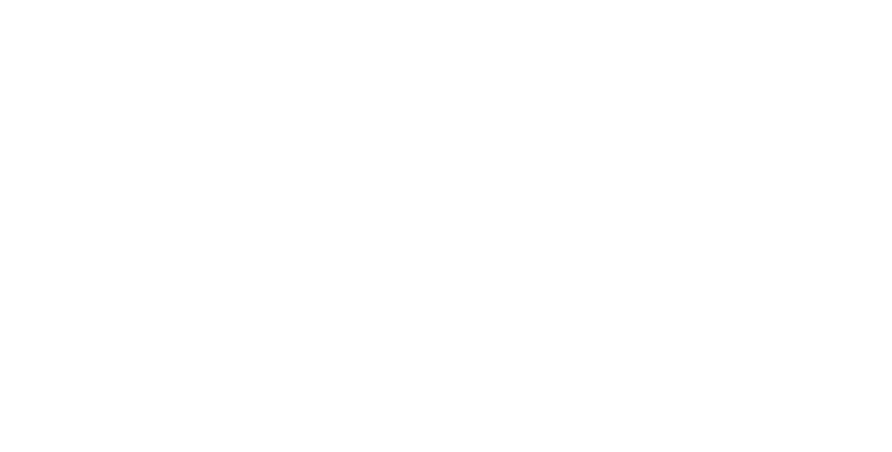
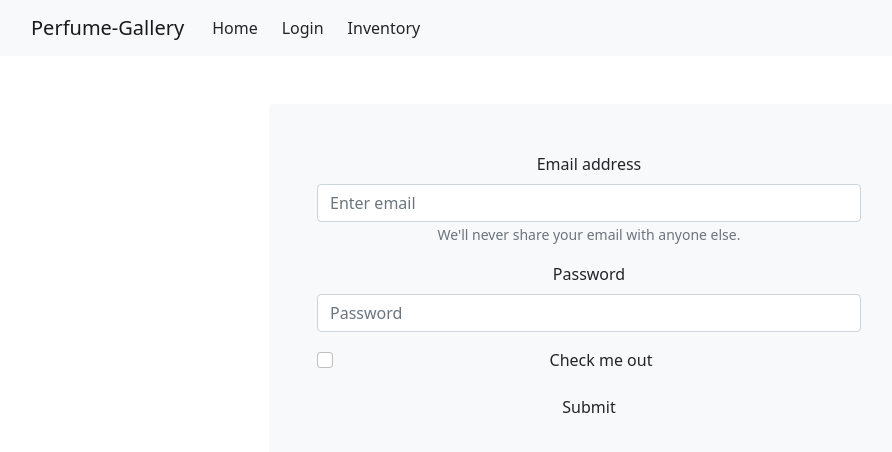
Before and after one commit to MDSHOHAG617/Perfume_Gallery-Client-side, a React (Create React App) app: page /login in a window 1280 px wide. Before the commit this address had no page. Shown: the top 452 px of the page, without its empty margins (51-943 px from the left). Built offline with nearby package versions, Linux system fonts and the light colour scheme.

Commit message:
login done

```diff
--- a/src/App.js
+++ b/src/App.js
@@ -3,13 +3,19 @@
 import { Route, Routes } from "react-router-dom";
 import Header from "./Components/Home/Header";
 import Home from "./Components/Home/Home";
+import Login from "./Components/Login/Login";
+import Inventory from "./Components/Inventory/Inventory";
 
 function App() {
   return (
     <div className="App">
+      <Header></Header>
       <Routes>
         <Route path="/" element={<Home></Home>}></Route>
         <Route path="/home" element={<Home></Home>}></Route>
+        <Route path="/login" element={<Login></Login>}></Route>
+        <Route path="/inventory" element={<Inventory></Inventory>}></Route>
+        <Route path="/login" element={<Login></Login>}></Route>
       </Routes>
     </div>
   );
--- a/src/Components/Home/Banner.js
+++ b/src/Components/Home/Banner.js
@@ -5,7 +5,7 @@
 
 const Banner = () => {
   return (
-    <row className="d-flex justify-items-center container align-items-center">
+    <row className="d-flex my-5 justify-items-center container align-items-center">
       <div className="left-banner col-8">
         <img className="img-fluid rounded" src={banner} alt="" />
       </div>
--- a/src/Components/Home/Footer.js
+++ b/src/Components/Home/Footer.js
@@ -2,7 +2,7 @@
 
 const Footer = () => {
   return (
-    <div>
+    <div className="my-5">
       <h1>Footer</h1>
     </div>
   );
--- a/src/Components/Home/Header.js
+++ b/src/Components/Home/Header.js
@@ -1,5 +1,5 @@
 import React from "react";
-import { Container, Nav, Navbar, NavDropdown } from "react-bootstrap";
+import { Container, Nav, Navbar } from "react-bootstrap";
 import { Link } from "react-router-dom";
 
 const Header = () => {
@@ -10,9 +10,22 @@
           <Navbar.Brand className="">Perfume-Gallery</Navbar.Brand>
           <Navbar.Toggle aria-controls="basic-navbar-nav" />
           <Navbar.Collapse id="basic-navbar-nav">
-            <Nav className="me-auto">
-              <Link to="/">Home</Link>
-              <Link to="/home">Home</Link>
+            <Nav className="me-auto ">
+              <Link className="text-dark text-decoration-none p-1 mx-2 " to="/">
+                Home
+              </Link>
+              <Link
+                className="text-dark text-decoration-none p-1 mx-2 "
+                to="/login"
+              >
+                Login
+              </Link>
+              <Link
+                className="text-dark text-decoration-none p-1 mx-2 "
+                to="/inventory"
+              >
+                Inventory
+              </Link>
             </Nav>
           </Navbar.Collapse>
         </Container>
--- a/src/Components/Home/Home.js
+++ b/src/Components/Home/Home.js
@@ -1,7 +1,6 @@
 import React, { useEffect, useState } from "react";
 import Banner from "./Banner";
 import Footer from "./Footer";
-import Header from "./Header";
 import Items from "./Items";
 
 const Home = () => {
@@ -10,19 +9,26 @@
   useEffect(() => {
     fetch("http://localhost:5000/items")
       .then((res) => res.json())
-      .then((data) => setItems(data));
+      .then((data) => setItems(data.slice(0, 6)));
   }, []);
   return (
     <div>
-      <Header></Header>
       <Banner></Banner>
-      <div className="row">
-        <div className="col-12">
-          {items.map((item) => (
-            <Items key={item._id} item={item}></Items>
-          ))}
+
+      <div className="container  ">
+        <h1 className="my-5">Products</h1>
+      </div>
+
+      <div className="">
+        <div className="row">
+          <div className="col-sm  d-flex justify-content-center p-4">
+            {items.map((item) => (
+              <Items key={item._id} item={item}></Items>
+            ))}
+          </div>
         </div>
       </div>
+
       <Footer></Footer>
     </div>
   );
--- a/src/Components/Home/Items.js
+++ b/src/Components/Home/Items.js
@@ -1,22 +1,38 @@
 import React from "react";
-import { Card, CardGroup } from "react-bootstrap";
+import { Card } from "react-bootstrap";
+import { useNavigate } from "react-router-dom";
 
 const Items = ({ item }) => {
+  const { _id, img, name, description, price, supplier, Quantity } = item;
   console.log(item);
+  const navigate = useNavigate();
+
+  const handleUpdateBtn = (id) => {
+    navigate(`/inventory/${id}`);
+  };
   return (
     <div>
-      <div className="">
-        <Card className="col-4">
-          <img className="w-50" src={item.img} alt="" />
+      <div className="container my-5 ">
+        <Card className="">
+          <img className="w-75 m-4 " src={img} alt="" />
           <Card.Body>
-            <Card.Title>Card title</Card.Title>
-            <Card.Text>
-              This card has supporting text below as a natural lead-in to
-              additional content.{" "}
-            </Card.Text>
+            <Card.Title>{name}</Card.Title>
+            <Card.Text className="text-muted">{description}</Card.Text>
+            <p className="">
+              Price: <span className="fw-bold">{price}</span>
+            </p>
+            <p className="">Quantity: {Quantity}</p>
+            <p className="">Supplier: {supplier}</p>
           </Card.Body>
           <Card.Footer>
-            <small className="text-muted">Last updated 3 mins ago</small>
+            <small>
+              <button
+                onClick={() => handleUpdateBtn(_id)}
+                className="btn btn-warning text-dark fw-bold "
+              >
+                Stock Update
+              </button>
+            </small>
           </Card.Footer>
         </Card>
       </div>
--- /dev/null
+++ b/src/Components/Inventory/Inventory.js
@@ -0,0 +1,11 @@
+import React from "react";
+
+const Inventory = () => {
+  return (
+    <div>
+      <h1>welcome to inventory </h1>
+    </div>
+  );
+};
+
+export default Inventory;
--- /dev/null
+++ b/src/Components/Login/Login.js
@@ -0,0 +1,32 @@
+import { Button } from "bootstrap";
+import React from "react";
+import { Form } from "react-bootstrap";
+
+const Login = () => {
+  return (
+    <div>
+      <Form className="container w-50 mt-5 bg-light p-5 rounded">
+        <Form.Group className="mb-3" controlId="formBasicEmail">
+          <Form.Label>Email address</Form.Label>
+          <Form.Control type="email" placeholder="Enter email" />
+          <Form.Text className="text-muted">
+            We'll never share your email with anyone else.
+          </Form.Text>
+        </Form.Group>
+
+        <Form.Group className="mb-3" controlId="formBasicPassword">
+          <Form.Label>Password</Form.Label>
+          <Form.Control type="password" placeholder="Password" />
+        </Form.Group>
+        <Form.Group className="mb-3" controlId="formBasicCheckbox">
+          <Form.Check type="checkbox" label="Check me out" />
+        </Form.Group>
+        <button variant="primary" className="btn btn-" type="submit">
+          Submit
+        </button>
+      </Form>
+    </div>
+  );
+};
+
+export default Login;
```
Also changed, not shown: src/Components/Inventory/ItemsDetails.js (added, +22 -0 lines).
